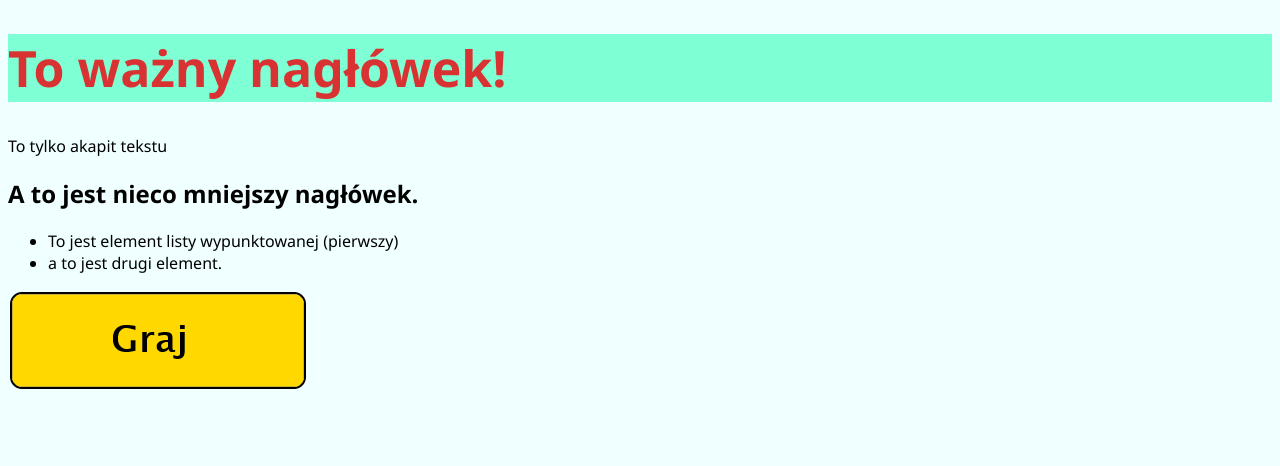
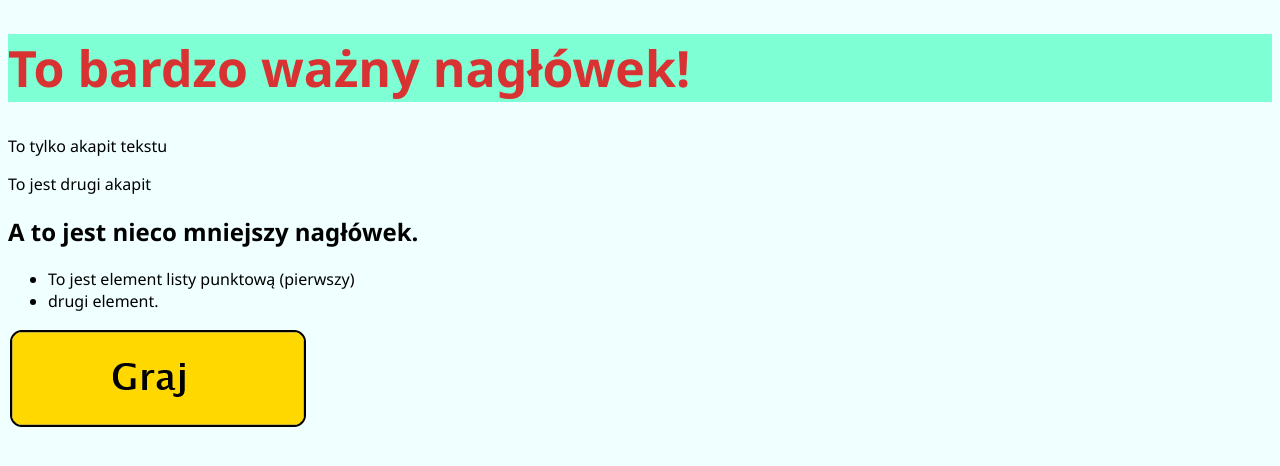
Before and after one commit to RafalKodland/kodland-109-strona, a plain HTML site: page index.html in a window 1280 px wide. Drawn offline with Linux system fonts and the light colour scheme.

Commit message:
Zmiany w treści

```diff
--- a/index.html
+++ b/index.html
@@ -6,12 +6,13 @@
         <link href="css/style.css" rel="stylesheet">
     </head>
     <body>
-        <h1>To ważny nagłówek!</h1>
+        <h1>To bardzo ważny nagłówek!</h1>
         <p>To tylko akapit tekstu</p>
+        <p>To jest drugi akapit</p>
         <h2>A to jest nieco mniejszy nagłówek.</h2>
         <ul>
-            <li>To jest element listy wypunktowanej (pierwszy)</li>
-            <li>a to jest drugi element.</li>
+            <li>To jest element listy punktową (pierwszy)</li>
+            <li>drugi element.</li>
         </ul>
         <img src="graj1.png" alt="Przycisk Graj">
     </body>
```
